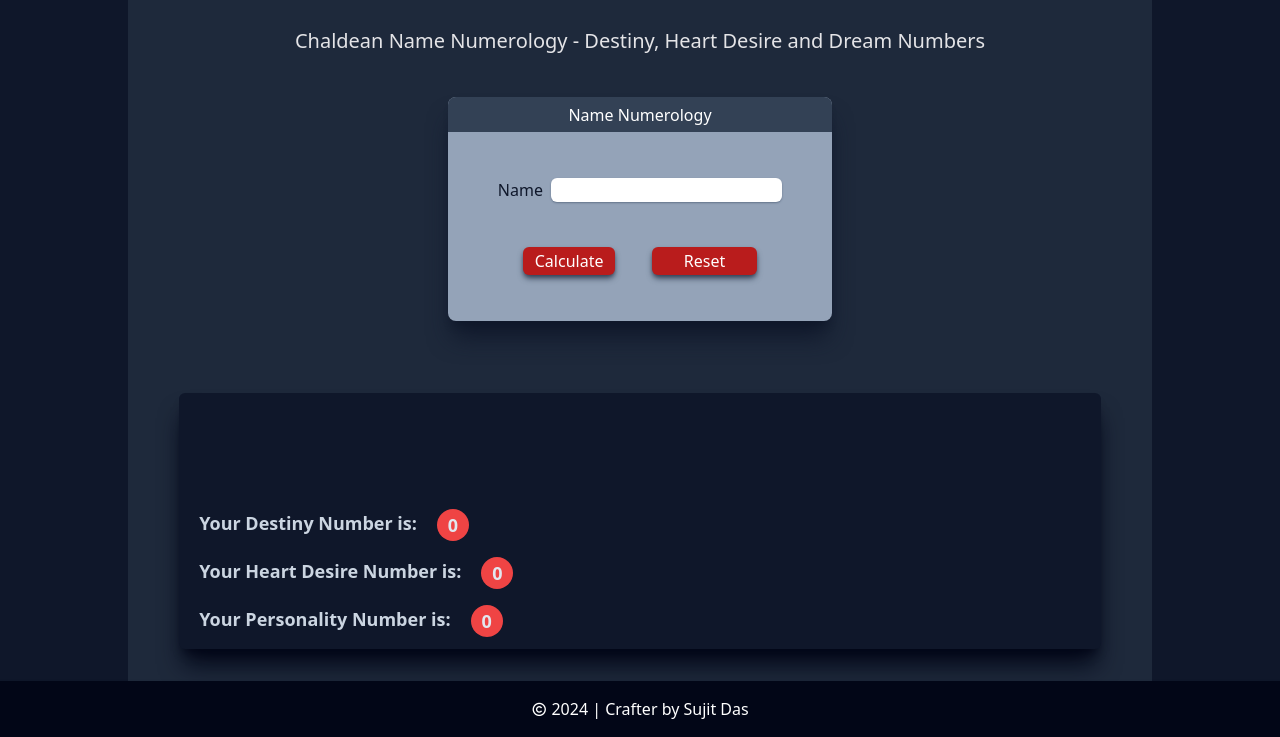
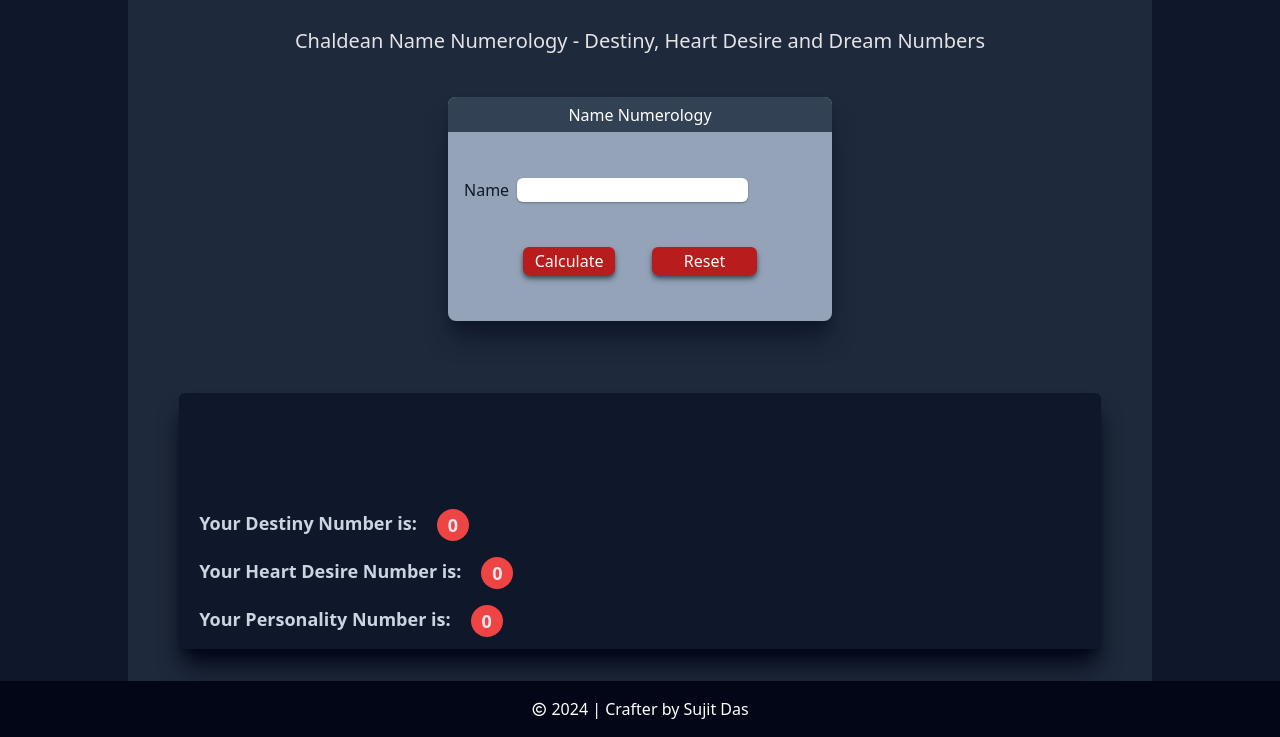
Before and after one commit to dev-sujitdas/numerology, a website: page index.html in a window 1280 px wide. Shown: the part 127-864 px from the top of the page. Drawn offline with nearby package versions, Linux system fonts and the light colour scheme.

Commit message:
changes made

```diff
--- a/index.html
+++ b/index.html
@@ -28,10 +28,10 @@
                 </div>
 
                 <!-- NUMEROLOGY CARD -->
-                <div class="sm:h-80 sm:w-64 lg:h-56 lg:w-96 xl:h-56 xl:w-96 flex flex-col justify-between overflow-hidden bg-slate-400 mt-6 rounded-lg shadow-xl shadow-slate-900">
+                <div class="max-w-sm sm:max-w-xs md:max-w-sm lg:h-56 lg:w-96 xl:h-56 xl:w-96 flex flex-col justify-between overflow-hidden bg-slate-400 mt-6 rounded-lg shadow-xl shadow-slate-900">
                     <div class="h-9 w-full bg-slate-700 flex items-center justify-center font-normal"><p class="text-white">Name Numerology</p></div>
                     <div class="h-48 w-full flex flex-col items-center justify-evenly">
-                        <form>
+                        <form class="w-full px-4">
                             <label for="name" class="font-medium text-slate-900">Name</label>
                             <input id="text" type="text" class="rounded-md shadow-sm shadow-slate-500 ml-1">
                         </form>
```
Also changed, not shown: output.css.
